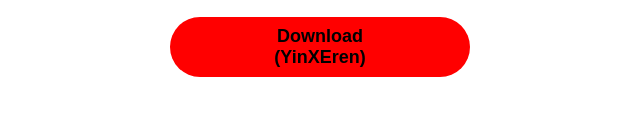
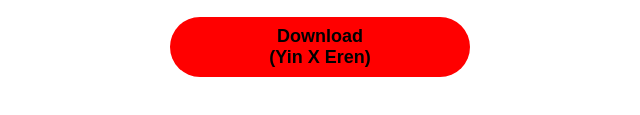
Before and after one commit to LinkSysFree/YinXEren, a plain HTML site: page index.html in a window 1280 px wide. Shown: the part 611-726 px from the top of the page, 328-968 px from the left. Drawn offline with Linux system fonts and the light colour scheme.

Commit message:
Update index.html

```diff
--- a/index.html
+++ b/index.html
@@ -41,7 +41,7 @@
         </button>
         <div class="container_2btn">
             <button class="progress">Unlock Progress 0/4</button>
-            <button class="download_button" onclick="downloadZip()" disabled>Download <br>(YinXEren)</button>
+            <button class="download_button" onclick="downloadZip()" disabled>Download <br>(Yin X Eren)</button>
         </div>
     </div>
 
```
